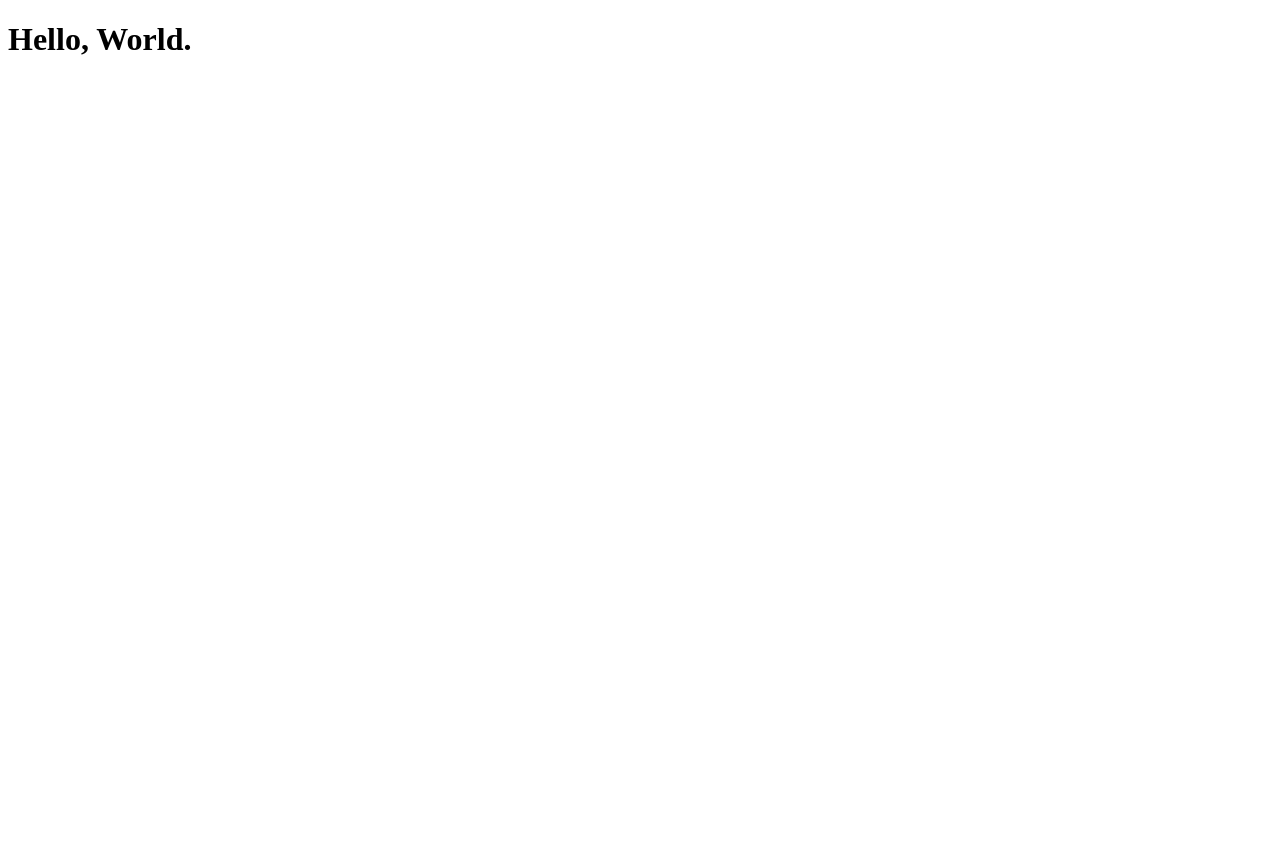
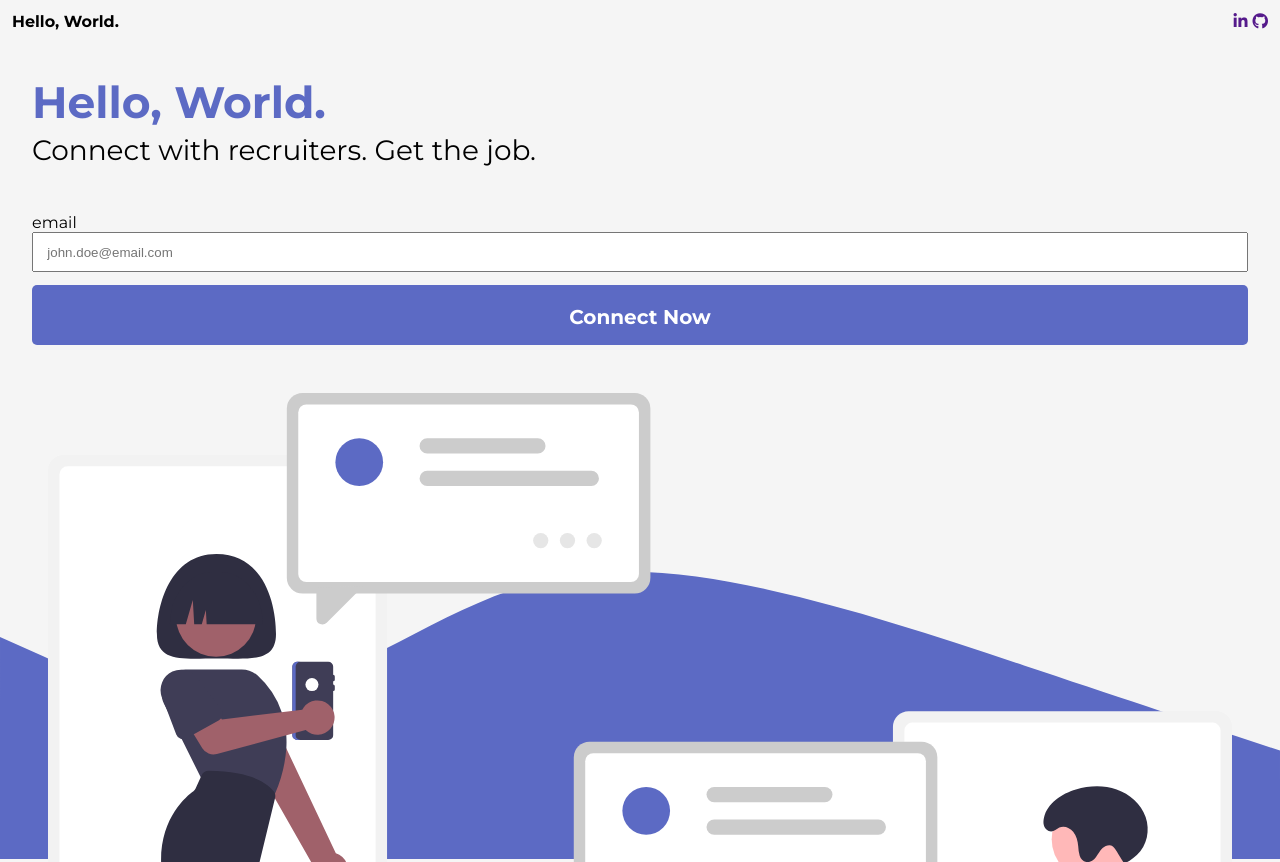
Before and after one commit to mister-josuecedeno/landing-page, a plain HTML site: page index.html in a window 1280 px wide. Shown: the top 862 px of the page. Before the commit the page ends 800 px from the top, so only its background shows below. Drawn offline with Linux system fonts and the light colour scheme.

Commit message:
initial commit

```diff
--- a/index.html
+++ b/index.html
@@ -3,10 +3,56 @@
   <head>
     <meta charset="UTF-8" />
     <meta name="viewport" content="width=device-width, initial-scale=1.0" />
+    <script
+      src="https://kit.fontawesome.com/0048aa5ac0.js"
+      crossorigin="anonymous"
+    ></script>
     <link rel="stylesheet" href="./style.css" />
     <title>Landing Page</title>
   </head>
   <body>
-    <h1>Hello, World.</h1>
+    <header>
+      <nav>
+        <div class="logo">Hello, World.</div>
+        <ul>
+          <li>
+            <a href=""><i class="fab fa-linkedin-in"></i></a>
+          </li>
+          <li>
+            <a href=""><i class="fab fa-github"></i></a>
+          </li>
+        </ul>
+      </nav>
+    </header>
+    <main>
+      <section class="sec-1">
+        <div class="container">
+          <!-- Tag line -->
+          <h1>Hello, World.</h1>
+          <p>Connect with recruiters. Get the job.</p>
+
+          <!-- CTA -->
+
+          <div class="form-input">
+            <label for="email">email</label>
+            <input
+              type="email"
+              name="email"
+              id="email"
+              placeholder="john.doe@email.com"
+            />
+          </div>
+
+          <a href="#" class="btn">Connect Now</a>
+
+          <!-- Image -->
+          <div class="img-container">
+            <img src="./networking.svg" alt="" />
+          </div>
+        </div>
+      </section>
+      <section class="sec-2"></section>
+    </main>
+    <footer></footer>
   </body>
 </html>
--- a/style.css
+++ b/style.css
@@ -0,0 +1,104 @@
+@import url('https://fonts.googleapis.com/css2?family=Montserrat:wght@100;300;400;700;900&family=Raleway&display=swap');
+
+/* Purple SVG */
+/* <svg xmlns="http://www.w3.org/2000/svg" viewBox="0 0 1440 320"><path fill="#5c6ac4" fill-opacity="1" d="M0,160L48,181.3C96,203,192,245,288,229.3C384,213,480,139,576,106.7C672,75,768,85,864,106.7C960,128,1056,160,1152,192C1248,224,1344,256,1392,272L1440,288L1440,320L1392,320C1344,320,1248,320,1152,320C1056,320,960,320,864,320C768,320,672,320,576,320C480,320,384,320,288,320C192,320,96,320,48,320L0,320Z"></path></svg> */
+
+* {
+  margin: 0;
+  padding: 0;
+  box-sizing: border-box;
+}
+
+html,
+body {
+  font-family: 'Montserrat', sans-serif;
+  background: whitesmoke;
+}
+
+h1 {
+  font-size: 2.75em;
+  color: #5c6ac4;
+}
+
+p {
+  font-size: 1.75em;
+  margin-bottom: 1.5em;
+  line-height: 1.5em;
+}
+
+img {
+  height: 100%;
+  width: 100%;
+  margin-top: 2em;
+}
+
+nav {
+  display: flex;
+  justify-content: space-between;
+  padding: 0.75em;
+}
+
+nav div {
+  font-weight: 700;
+}
+
+nav ul {
+  display: flex;
+  list-style-type: none;
+}
+
+nav ul li {
+  margin-left: 5px;
+}
+
+nav ul li a {
+  text-decoration: none;
+}
+
+.form-input {
+  width: 100%;
+}
+
+input {
+  height: 3em;
+  width: 100%;
+  margin-bottom: 1em;
+  padding: 1em;
+}
+
+.btn {
+  height: 3em;
+  font-size: 1.25em;
+  background: #5c6ac4;
+  color: white;
+  padding: 1em 2em;
+  font-weight: 700;
+  border-radius: 5px;
+  text-decoration: none;
+  cursor: pointer;
+  text-align: center;
+}
+
+.container {
+  display: flex;
+  flex-direction: column;
+  justify-content: center;
+  padding: 1em;
+  margin: 1em;
+}
+
+.img-container {
+  padding: 1em;
+}
+
+.sec-1 {
+  height: 90vh;
+  background: url('./wave-purple.svg');
+  background-repeat: no-repeat;
+  background-position-y: bottom;
+}
+
+.sec-2 {
+  background: #5c6ac4;
+  height: 10vh;
+}
```
Also changed, not shown: networking.svg (added), wave-purple.svg (added).
